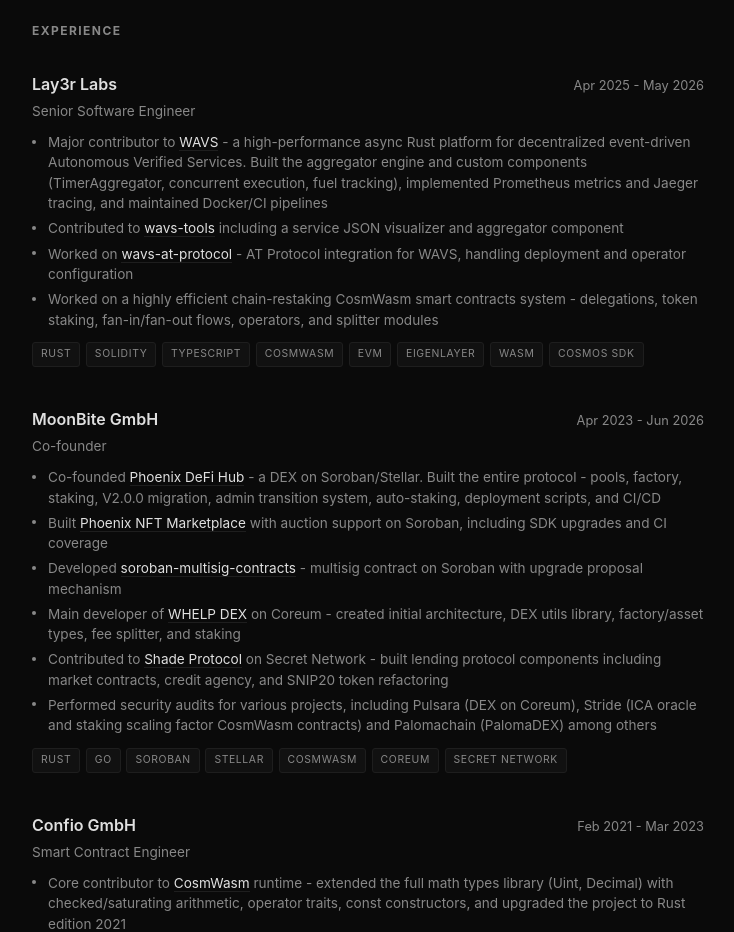
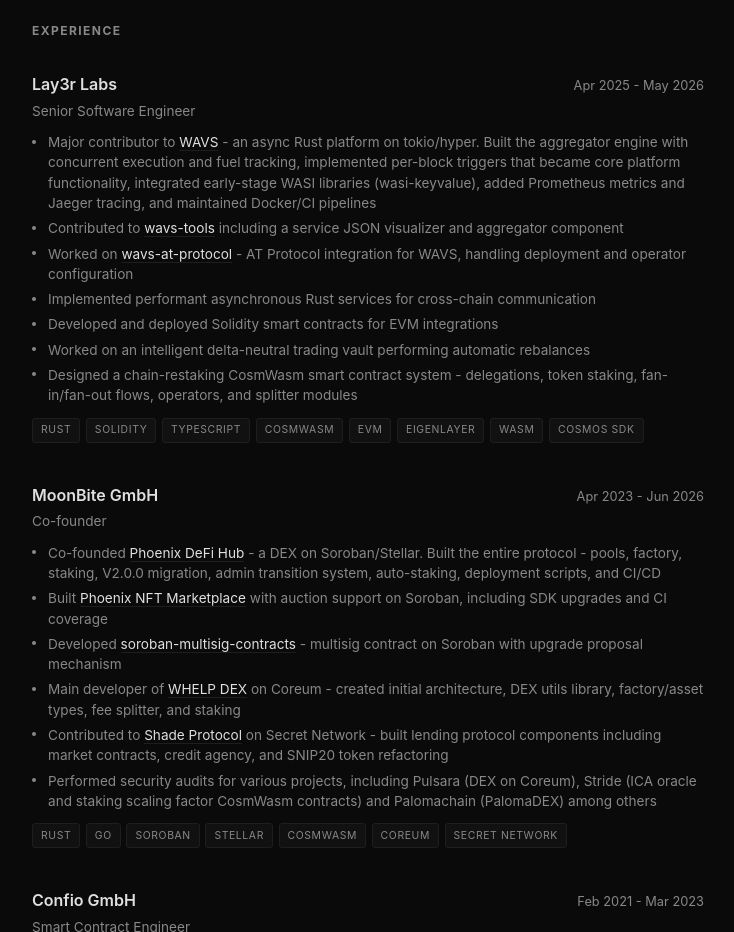
Before and after one commit to ueco-jb/ueco-jb.github.io, a plain HTML site: page index.html in a window 1280 px wide. Shown: the part 1800-2732 px from the top of the page, without its empty margins (272-1006 px from the left). Drawn offline with Linux system fonts and the light colour scheme.

Commit message:
Drop project specifics

```diff
--- a/index.html
+++ b/index.html
@@ -473,11 +473,13 @@
       </div>
       <div class="job-title">Senior Software Engineer</div>
       <ul>
-        <li>Major contributor to <a class="project-link" href="https://github.com/Lay3rLabs/WAVS">WAVS</a> - a high-performance async Rust platform for decentralized event-driven Autonomous Verified Services. Built the aggregator engine and custom components (TimerAggregator, concurrent execution, fuel tracking), implemented Prometheus metrics and Jaeger tracing, and maintained Docker/CI pipelines</li>
+        <li>Major contributor to <a class="project-link" href="https://github.com/Lay3rLabs/WAVS">WAVS</a> - an async Rust platform on tokio/hyper. Built the aggregator engine with concurrent execution and fuel tracking, implemented per-block triggers that became core platform functionality, integrated early-stage WASI libraries (wasi-keyvalue), added Prometheus metrics and Jaeger tracing, and maintained Docker/CI pipelines</li>
         <li>Contributed to <a class="project-link" href="https://github.com/Lay3rLabs/wavs-tools">wavs-tools</a> including a service JSON visualizer and aggregator component</li>
         <li>Worked on <a class="project-link" href="https://github.com/Lay3rLabs/wavs-at-protocol">wavs-at-protocol</a> - AT Protocol integration for WAVS, handling deployment and operator configuration</li>
-
-        <li>Worked on a highly efficient chain-restaking CosmWasm smart contracts system - delegations, token staking, fan-in/fan-out flows, operators, and splitter modules</li>
+        <li>Implemented performant asynchronous Rust services for cross-chain communication</li>
+        <li>Developed and deployed Solidity smart contracts for EVM integrations</li>
+        <li>Worked on an intelligent delta-neutral trading vault performing automatic rebalances</li>
+        <li>Designed a chain-restaking CosmWasm smart contract system - delegations, token staking, fan-in/fan-out flows, operators, and splitter modules</li>
       </ul>
       <div class="job-tech">
         <span class="job-tech-tag">Rust</span>
```
